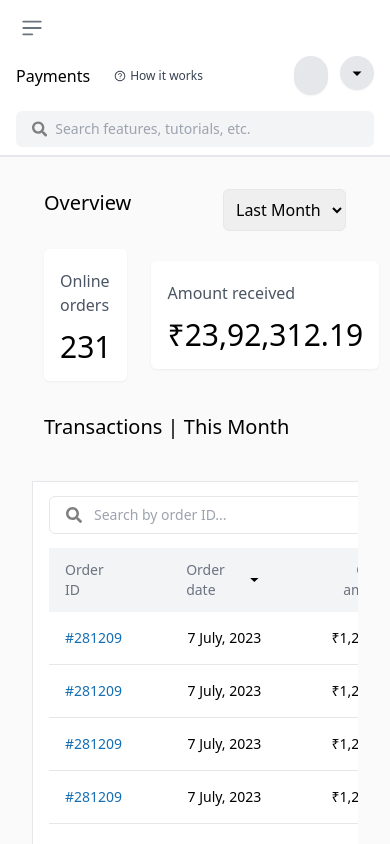
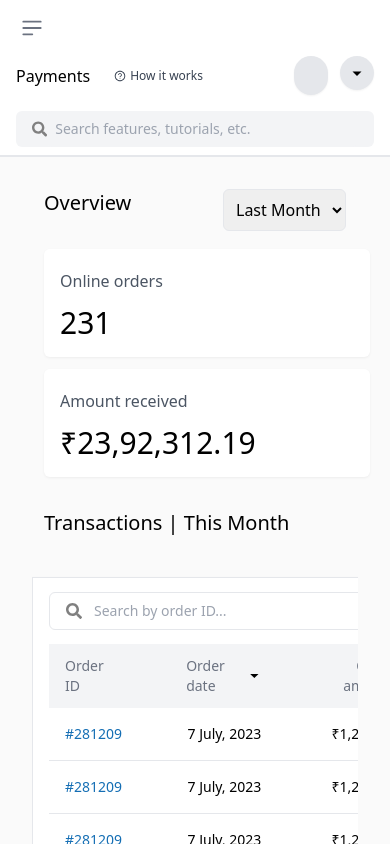
Before and after one commit to harmanbatheja15/dukaan-assignment, a React (Vite) app: page / in a window 390 px wide. Shown: the top 844 px of the page. Built offline with nearby package versions, Linux system fonts and the light colour scheme; some icons are missing.

Commit message:
Update Body.jsx

```diff
--- a/src/components/Body.jsx
+++ b/src/components/Body.jsx
@@ -18,8 +18,8 @@ const Body = () => {
 			</div>
 
 			{/* Cards */}
-			<div className="flex items-center justify-between w-full">
-				<div className="flex w-full mx-3 items-center rounded-md md:flex-row bg-white drop-shadow-sm">
+			<div className="block md:flex items-center justify-between w-full">
+				<div className="flex w-full mx-3 mb-3 md:mb-0 items-center rounded-md md:flex-row bg-white drop-shadow-sm">
 					<div>
 						<div className="p-4">
 							<p className="mb-3 mt-1 text-md text-gray-600 font-light">
```
